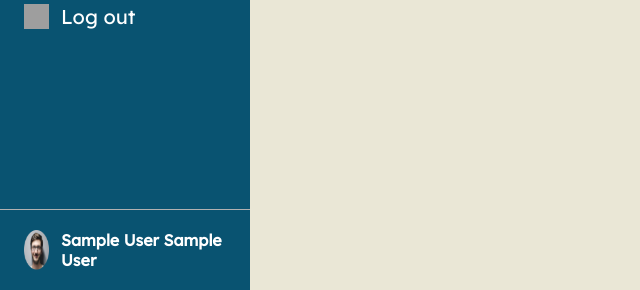
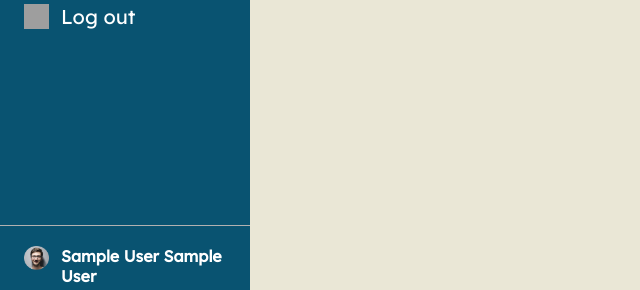
Before and after one commit to jangeloenciso/MindSight, a Flask app: page /dashboard in a window 1280 px wide. Shown: the part 510-800 px from the top of the page, without its empty margins (0-640 px from the left). Run offline with Flask 3, Linux system fonts and the light colour scheme; the visitor is signed in with stand-in values (Sample User, id 1); some libraries are stand-ins or nearby versions; grey boxes are pictures that could not be loaded.

Commit message:
Made profile container to be fixed

```diff
--- a/app/static/css/dashboard.css
+++ b/app/static/css/dashboard.css
@@ -167,7 +167,7 @@ body {
     border-top: 1px solid #b1b1b1;
     display: flex;
     width: 100%;
-    height: auto;
+    height: 65px;
     padding: 20px 24px;
 }
 
```
